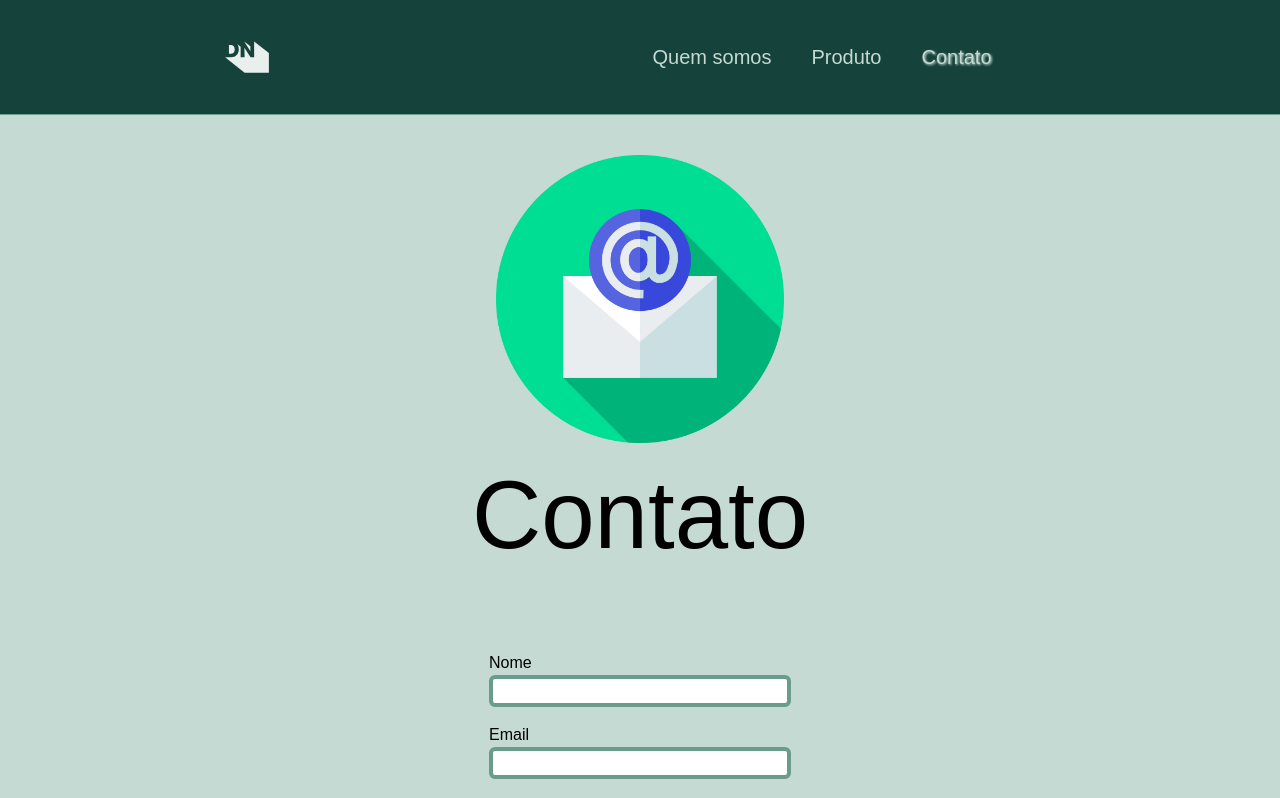
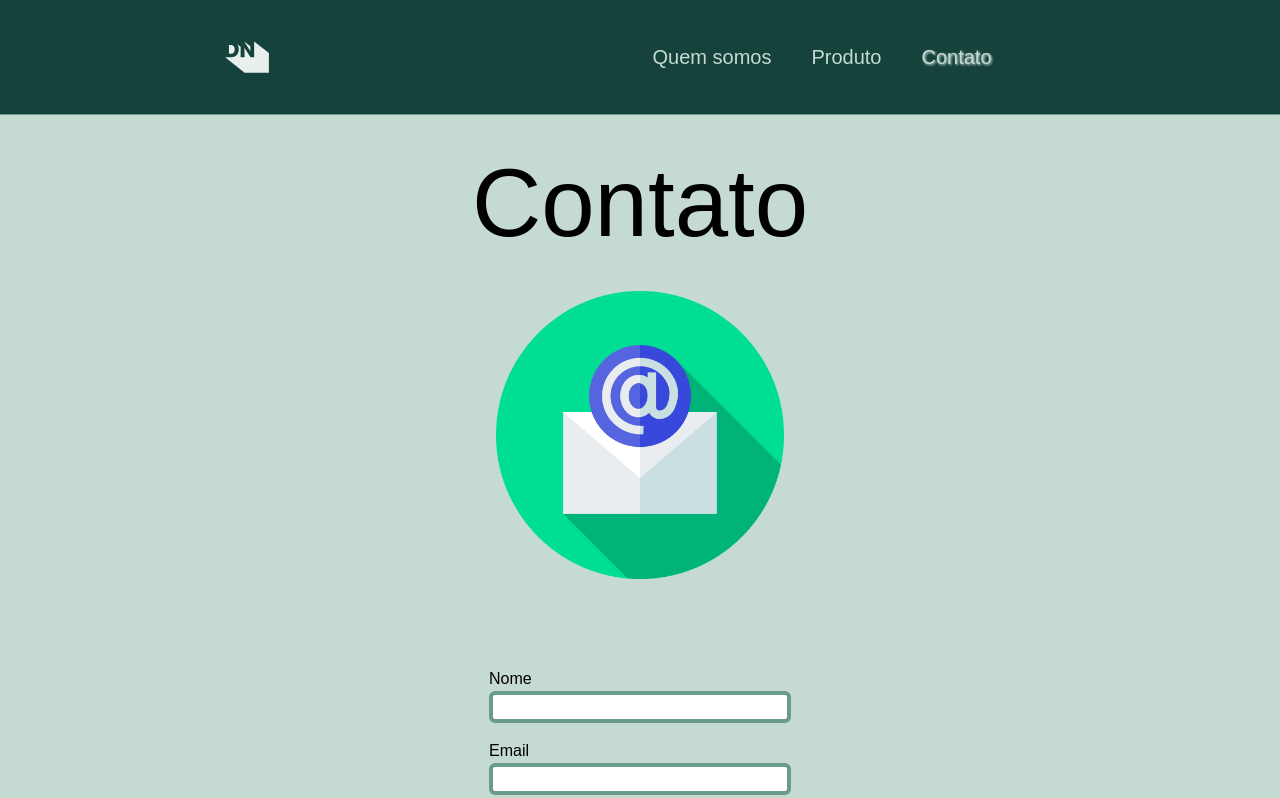
Before and after one commit to pedrohmartinsa/GS, a React (Vite) app in the folder gs/: page /contact in a window 1280 px wide. Shown: the top 798 px of the page. Built offline with nearby package versions, Linux system fonts and the light colour scheme.

Commit message:
mudei a ordem do titulo com a imagem em contato

```diff
--- a/gs/src/pages/Contact.jsx
+++ b/gs/src/pages/Contact.jsx
@@ -22,9 +22,9 @@ export default function Contact() {
 function Introduction() {
     return(
         <>
-            <div className="flex flex-col gap-6 items-center w-56 md:w-[700px] mt-10">
+            <div className="flex flex-col gap-10 items-center w-56 md:w-[700px] mt-10">
+                <h3 className="text-5xl text-justify md:text-8xl">Contato</h3>
                 <img  className="md:w-72" src={contato} alt="" />
-                <h3 className="text-5xl text-justify md:text-8xl">Contato</h3>
             </div>
         </>
     )
--- a/gs/src/pages/ProductAboutPage.jsx
+++ b/gs/src/pages/ProductAboutPage.jsx
@@ -20,7 +20,7 @@ export default function ProductAboutPage() {
                 </div>
                 <div className="flex flex-col md:flex-row gap-5 items-center justify-center">
                     <img className="w-56  md:w-96" src={`/${foto}`} alt=""/>
-                    <p className="border-2 border-secondary p-6 rounded-lg w-72 md:w-96 h-auto text-xl md:text-4xl ">{sobre}</p>
+                    <p className="border-2 border-secondary p-6 rounded-lg w-72 md:w-auto max-w-[650px] h-auto text-xl md:text-4xl ">{sobre}</p>
                 </div>
 
             </main>
```
